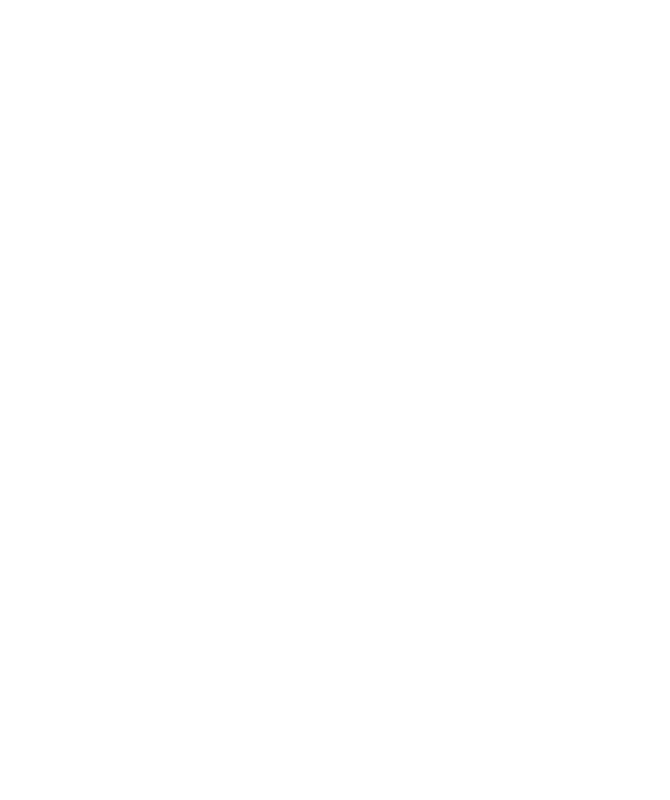
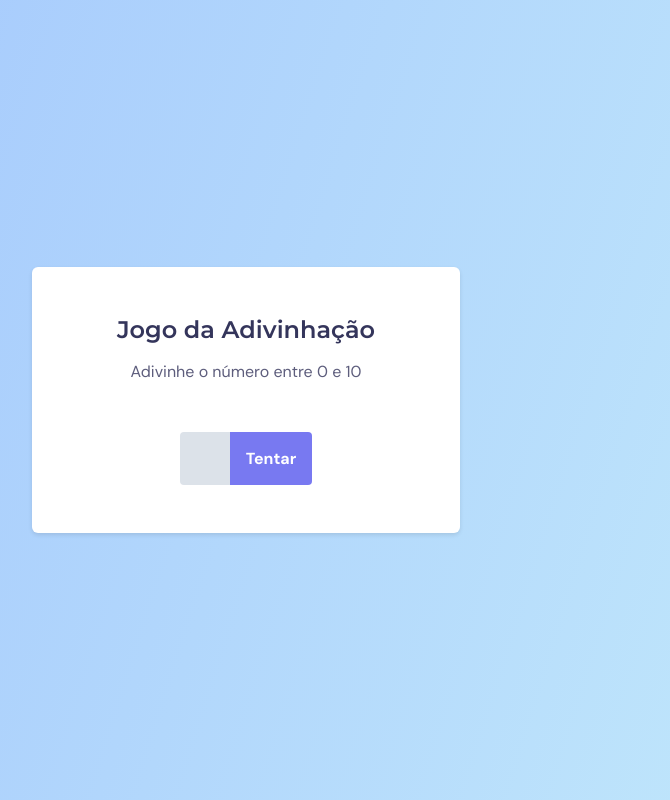
Before and after one commit to viniciusbecaleti/jogo-adivinhacao, a plain HTML site: page index.html in a window 1280 px wide. Shown: the whole page, without its empty margins (394-1064 px from the left). Drawn offline with Linux system fonts and the light colour scheme.

Commit message:
Finaliado

```diff
--- a/index.html
+++ b/index.html
@@ -5,8 +5,30 @@
   <meta http-equiv="X-UA-Compatible" content="IE=edge">
   <meta name="viewport" content="width=device-width, initial-scale=1.0">
   <title>Jogo da Adivinhação</title>
+  <link rel="preconnect" href="https://fonts.googleapis.com">
+  <link rel="preconnect" href="https://fonts.gstatic.com" crossorigin>
+  <link href="https://fonts.googleapis.com/css2?family=DM+Sans:wght@400;700&family=Montserrat:wght@600&display=swap" rel="stylesheet">
+  <link rel="stylesheet" href="style.css">
 </head>
 <body>
+  <main>
+    <div data-start class="start">
+      <h1>Jogo da Adivinhação</h1>
+      <p>Adivinhe o número entre 0 e 10</p>
 
+      <form method="POST">
+        <input data-number type="number" min="0" max="10" required>
+        <button data-button="try">Tentar</button>
+      </form>
+    </div>
+
+    <div data-end class="end hidden">
+      <h2>Acertou em <span data-attempts></span> tentativa(s)!</h2>
+
+      <button data-button="restart" class="restart" type="button">Jogar novamente</button>
+    </div>
+  </main>
+
+  <script src="script.js"></script>
 </body>
 </html>
--- /dev/null
+++ b/script.js
@@ -0,0 +1,33 @@
+const buttonTry = document.querySelector('[data-button="try"]')
+const buttonRestart = document.querySelector('[data-button="restart"]')
+const sceneStart = document.querySelector('[data-start]')
+const sceneEnd = document.querySelector('[data-end]')
+const spanAttempts = document.querySelector('[data-attempts]')
+const randomNumber = Math.round(Math.random() * 10)
+let attempts = 1
+
+function handleClick(event) {
+  event.preventDefault()
+
+  const number = document.querySelector('[data-number]')
+
+  if (+number.value == randomNumber) {
+    toggleScene()
+    spanAttempts.innerText = attempts
+  }
+
+  number.value = ''
+  attempts++
+}
+
+function toggleScene() {
+  sceneStart.classList.toggle('hidden')
+  sceneEnd.classList.toggle('hidden')
+}
+
+buttonTry.addEventListener('click', handleClick)
+buttonRestart.addEventListener('click', () => {
+  toggleScene()
+  randomNumber = Math.round(Math.random() * 10)
+  attempts = 1
+})
--- /dev/null
+++ b/style.css
@@ -0,0 +1,106 @@
+:root {
+  font-size: 6.25%;
+}
+
+* {
+  margin: 0;
+  padding: 0;
+  box-sizing: border-box;
+}
+
+html, body {
+  font-size: 16rem;
+}
+
+body {
+  height: 100vh;
+  display: grid;
+  align-items: center;
+  background: linear-gradient(287.56deg, #C2E9FB 0%, #A1C4FD 100%);
+}
+
+body, button, input {
+  font-family: 'DM Sans', sans-serif;
+}
+
+.hidden {
+  display: none;
+}
+
+main {
+  width: 90%;
+  max-width: 428rem;
+  margin: 0 auto;
+  padding: 48rem;
+  border-radius: 6rem;
+  text-align: center;
+  background-color: white;
+  box-shadow: 0 2rem 4rem rgba(0, 0, 0, 0.1);
+}
+
+h1 {
+  font-family: 'Montserrat', sans-serif;
+  font-size: 24rem;
+  font-weight: 500;
+  color: #34355B;
+  margin-bottom: 16rem;
+}
+
+h2 {
+  font-family: 'DM Sans', sans-serif;
+  font-weight: 400;
+  font-size: 24rem;
+  line-height: 36rem;
+  margin-bottom: 32rem;
+}
+
+p {
+  line-height: 1.5;
+  color: rgba(52, 53, 91, 0.8);
+}
+
+form {
+  display: flex;
+  justify-content: center;
+  margin-top: 48rem;
+}
+
+input, button {
+  border: none;
+  padding: 16rem;
+  font-size: 16rem;
+}
+
+input {
+  max-width: 50rem;
+  text-align: center;
+  border-radius: 4rem 0 0 4rem;
+  background-color: #DCE2E9;
+}
+
+input::-webkit-outer-spin-button,
+input::-webkit-inner-spin-button {
+  -webkit-appearance: none;
+  margin: 0;
+}
+
+input[type=number] {
+  -moz-appearance: textfield;
+}
+
+button {
+  font-weight: 700;
+  color: white;
+  border-radius: 0 4rem 4rem 0;
+  background-color: #7879F1;
+  cursor: pointer;
+  transition: background-color 0.2s;
+}
+
+button:hover {
+  background-color: #6363ce;
+}
+
+.restart {
+  border-radius: 4rem;
+}
```
